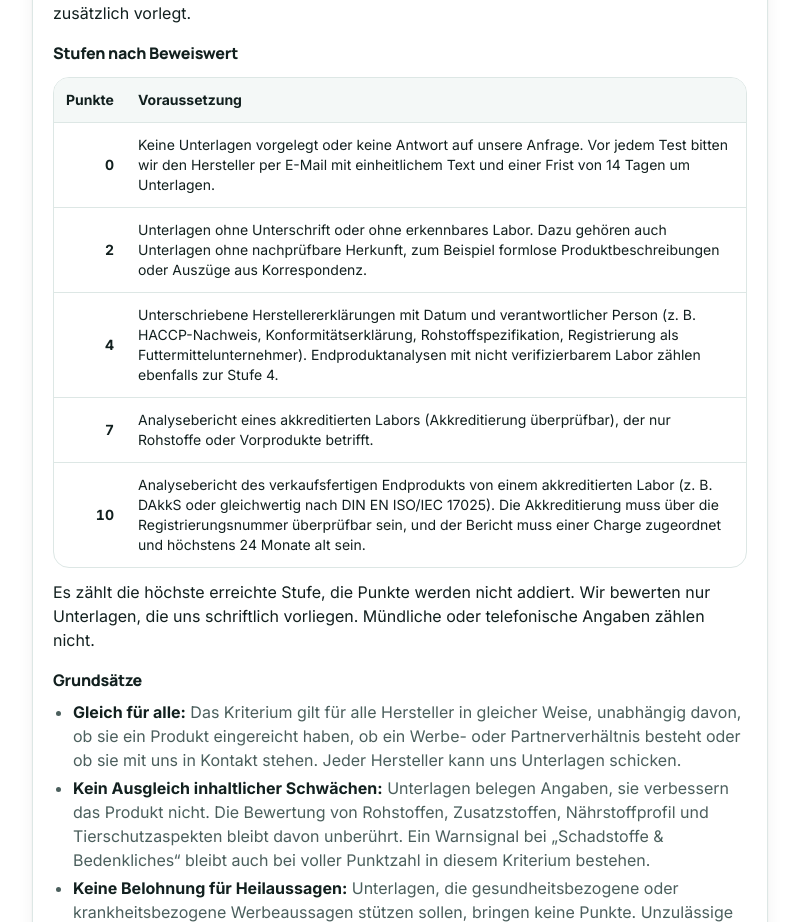
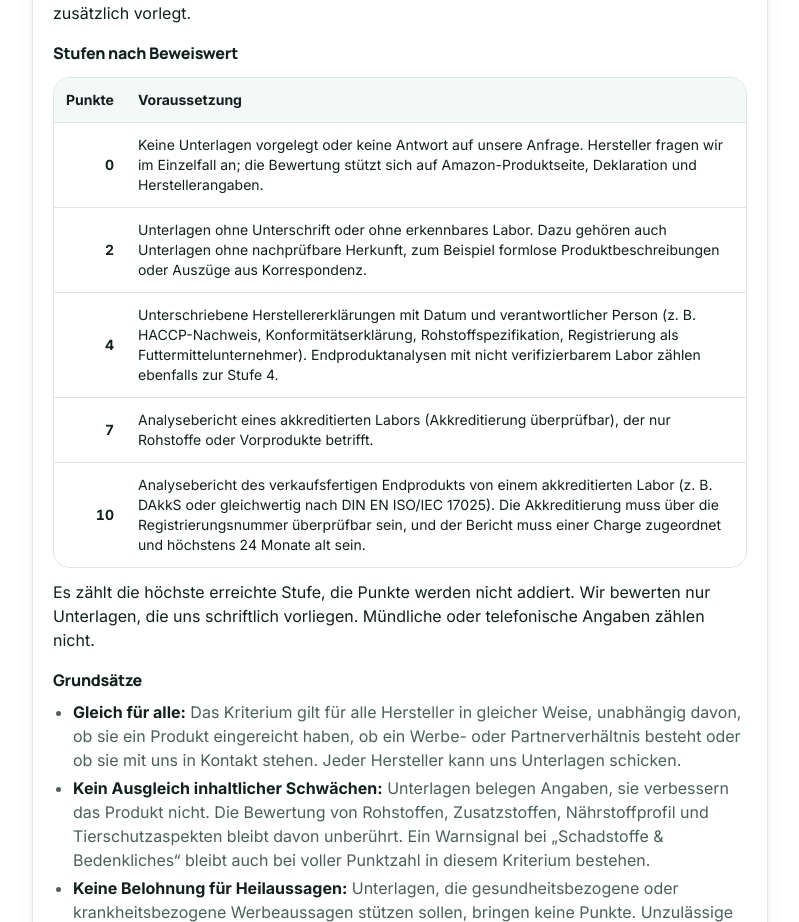
Before and after one commit to cyberni74/futterpruefer, a Next.js app: page /methodik in a window 1280 px wide. Shown: the part 4240-5162 px from the top of the page, without its empty margins (240-1039 px from the left). Built offline with nearby package versions, Linux system fonts and the light colour scheme; no server answers.

Commit message:
Methodik: Herstelleranfrage nur im Einzelfall

```diff
--- a/src/app/(site)/methodik/ergaenzungsfutter/page.tsx
+++ b/src/app/(site)/methodik/ergaenzungsfutter/page.tsx
@@ -337,7 +337,7 @@ export default function ErgaenzungsfutterMethodikPage() {
           <li><strong>1–2:</strong> nur E-Mail-Antworten ohne Belege</li>
           <li><strong>0:</strong> keine Unterlagen</li>
         </ul>
-        <p>Wir fragen jeden Hersteller vor der Veröffentlichung gleich an. Unterlagen bringen nur Punkte in diesem Teilkriterium (höchstens 10 von 100) und verändern die übrigen Kriterien nur, wenn sie dort einen Sachverhalt belegen (z. B. eine gemessene Wirkstoffmenge). Für Bewertungen nehmen wir kein Geld. Wir bewerten anhand öffentlicher Angaben und eigener Recherche. Bei manchen Produkten verdienen wir über als Werbung gekennzeichnete Amazon-Links eine Provision, das hat keinen Einfluss auf die Note; rot bewertete Produkte erhalten keinen Kauflink.</p>
+        <p>Hersteller fragen wir im Einzelfall an; die Bewertung stützt sich auf Amazon-Produktseite, Deklaration und Herstellerangaben. Unterlagen bringen nur Punkte in diesem Teilkriterium (höchstens 10 von 100) und verändern die übrigen Kriterien nur, wenn sie dort einen Sachverhalt belegen (z. B. eine gemessene Wirkstoffmenge). Für Bewertungen nehmen wir kein Geld. Wir bewerten anhand öffentlicher Angaben und eigener Recherche. Bei manchen Produkten verdienen wir über als Werbung gekennzeichnete Amazon-Links eine Provision, das hat keinen Einfluss auf die Note; rot bewertete Produkte erhalten keinen Kauflink.</p>
 
         <h2 id="sicherheit">Wie gehen Sicherheit und Tierschutz ein?</h2>
         <p>Sicherheit bringt keine Punkte, weil Sicherheit selbstverständlich sein muss. Ein Problem zieht die Note nach unten:</p>
--- a/src/app/(site)/methodik/page.tsx
+++ b/src/app/(site)/methodik/page.tsx
@@ -140,7 +140,7 @@ export default function MethodikPage() {
               <caption className="sr-only">Stufen für Transparenz und Herstellerunterlagen</caption>
               <thead className="bg-bg-soft"><tr><th scope="col" className="p-3 text-right">Punkte</th><th scope="col" className="p-3">Voraussetzung</th></tr></thead>
               <tbody>
-                <tr className="border-t border-border"><th scope="row" className="p-3 text-right tabular-nums">0</th><td className="p-3">Keine Unterlagen vorgelegt oder keine Antwort auf unsere Anfrage. Vor jedem Test bitten wir den Hersteller per E-Mail mit einheitlichem Text und einer Frist von 14 Tagen um Unterlagen.</td></tr>
+                <tr className="border-t border-border"><th scope="row" className="p-3 text-right tabular-nums">0</th><td className="p-3">Keine Unterlagen vorgelegt oder keine Antwort auf unsere Anfrage. Hersteller fragen wir im Einzelfall an; die Bewertung stützt sich auf Amazon-Produktseite, Deklaration und Herstellerangaben.</td></tr>
                 <tr className="border-t border-border"><th scope="row" className="p-3 text-right tabular-nums">2</th><td className="p-3">Unterlagen ohne Unterschrift oder ohne erkennbares Labor. Dazu gehören auch Unterlagen ohne nachprüfbare Herkunft, zum Beispiel formlose Produktbeschreibungen oder Auszüge aus Korrespondenz.</td></tr>
                 <tr className="border-t border-border"><th scope="row" className="p-3 text-right tabular-nums">4</th><td className="p-3">Unterschriebene Herstellererklärungen mit Datum und verantwortlicher Person (z. B. HACCP-Nachweis, Konformitätserklärung, Rohstoffspezifikation, Registrierung als Futtermittelunternehmer). Endproduktanalysen mit nicht verifizierbarem Labor zählen ebenfalls zur Stufe 4.</td></tr>
                 <tr className="border-t border-border"><th scope="row" className="p-3 text-right tabular-nums">7</th><td className="p-3">Analysebericht eines akkreditierten Labors (Akkreditierung überprüfbar), der nur Rohstoffe oder Vorprodukte betrifft.</td></tr>
```
